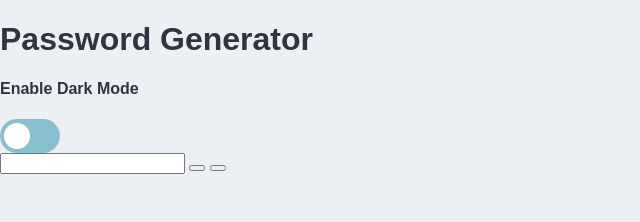
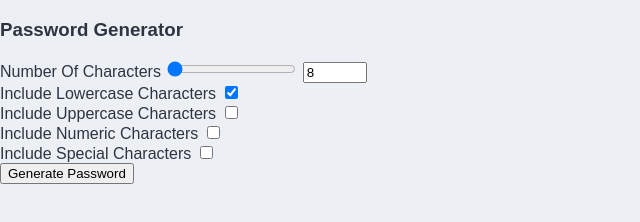
Before and after one commit to bashar147258/javascriptPassowrdGenerator, a plain HTML site: page index.html in a window 1280 px wide. Shown: the whole page, without its empty margins (0-640 px from the left). Drawn offline with Linux system fonts and the light colour scheme.

Commit message:
Updated index.html

```diff
--- a/index.html
+++ b/index.html
@@ -6,33 +6,48 @@
         <meta http-equiv="X-UA-Compatible" content="ie=edge" />
         <title>Password Generator</title>
         <link rel="stylesheet" href="style.css" />
+        <link rel="stylesheet" href="https://cdnjs.cloudflare.com/ajax/libs/font-awesome/5.15.4/css/all.min.css">
+</head>
 
     </head>
-    <header>
-        <H1>Password Generator</H1>
-    </header>
+
     <body>
-        <!--Theme Selector-->
-        <div class="theme-switch-wrapper">
-            <h4> Enable Dark Mode </h4>
-            <label class="theme-switch" for="checkbox">
-                <input type="checkbox" id="checkbox">
-                <span class="slider round"></span>
-            </label>
+        <div class = "container">
+            <header>
+                <H3>Password Generator</H3>
+            </header>
+            <div class="pasword-container">
+                <span id="password">
+            </div>
+            <div class="option">
+                <label>Number Of Characters</label>
+                <input type="range" min="8" max="128" value="8" id="passLen" class="range-slider">
+                <input type="number" min="8" max="128" value="8" id="passLenNum" class="number-input">
+            </div>
+            <div class="option">
+                <label class="toggle-switch">Include Lowercase Characters</label>
+                <input type="checkbox" id="lowercase" checked>
+                <span class="checkmark"></span>
+            </div>
+            <div class="option">
+                <label class="toggle-switch">Include Uppercase Characters</label>
+                <input type="checkbox" id="uppercase">
+                <span class="checkmark"></span>
+            </div>
+            <div class="option">
+                <label class="toggle-switch">Include Numeric Characters</label>
+                <input type="checkbox" id="numbers">
+                <span class="checkmark"></span>
+            </div>
+            <div class="option">
+                <label class="toggle-switch">Include Special Characters</label>
+                <input type="checkbox" id="special">
+                <span class="checkmark"></span>
+            </div>
+            <button class="btn" id="generate">
+                Generate Password
+            </button>
         </div>
-
-        <!--Main Password generator box-->
-        <div class = "container">
-            <!--Generated password goes here-->
-            <div class="pasword-container">
-                <input type="text" id="password">
-                <button class="show" id="show"></button>
-                <button class="copy" id="copy"></button>
-            </div>
-            <!--Password Parameters-->
-
-            </div>
-
-        </div>
-        <script src="script.js"></script>
     </body>
+    <script src="script.js"></script>
+</html>
```
